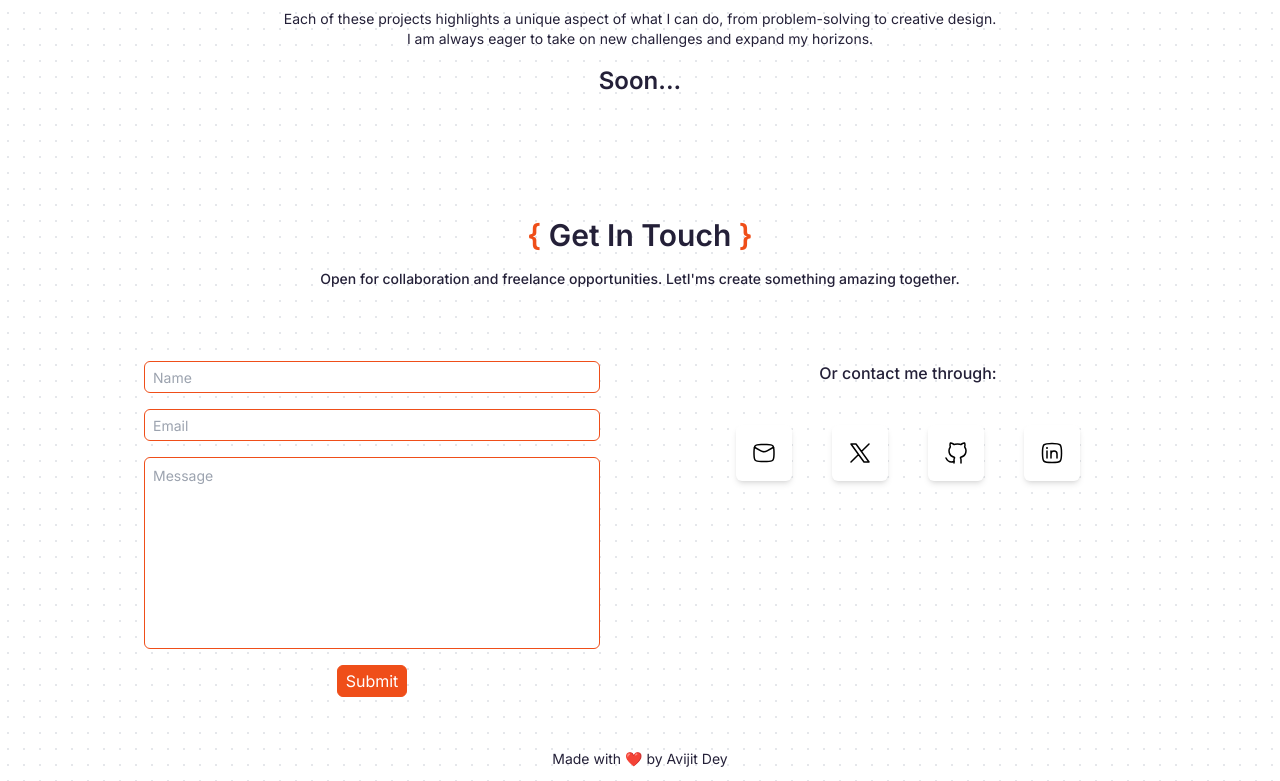
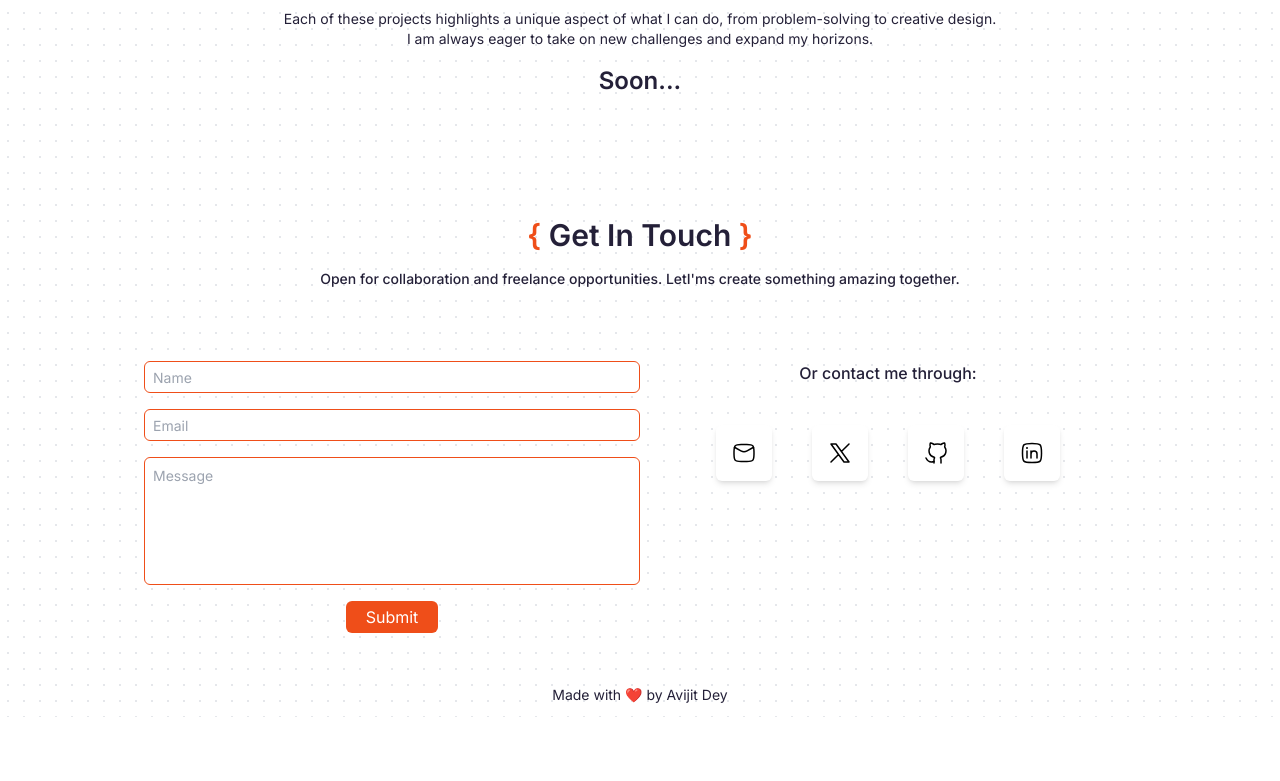
Before and after one commit to Avijit07x/Portfolio, a Next.js app: page / in a window 1280 px wide. Shown: the part 1579-2360 px from the top of the page. After the commit the page ends 2296 px from the top, so only its background shows below. Built offline with nearby package versions, Linux system fonts and the light colour scheme; no server answers.

Commit message:
fix : contact me

```diff
--- a/src/components/ContactMe.js
+++ b/src/components/ContactMe.js
@@ -15,7 +15,7 @@ const ContactMe = () => {
 				Open for collaboration and freelance opportunities. LetI&#39;ms create
 				something amazing together.
 			</p>
-			<div className="mt-3 flex flex-col justify-center lg:mt-10 lg:flex-row lg:gap-20">
+			<div className="mt-3 flex flex-col justify-center lg:mt-10 lg:flex-row">
 				<form
 					action=""
 					className="mx-auto mt-8 flex w-full flex-col gap-4 lg:w-1/2"
@@ -34,11 +34,11 @@ const ContactMe = () => {
 						required
 					/>
 					<textarea
-						className="transition-color h-48 resize-none rounded-md border border-primary px-2 py-2 text-sm outline-none placeholder:text-sm focus:border-2"
+						className="transition-color h-32 resize-none rounded-md border border-primary px-2 py-2 text-sm outline-none placeholder:text-sm focus:border-2"
 						placeholder="Message"
 						required
 					></textarea>
-					<button className="mx-auto h-8 w-fit rounded-md border border-primary bg-primary px-2 text-white">
+					<button className="mx-auto w-fit rounded-md bg-primary px-5 py-1 text-white">
 						Submit
 					</button>
 				</form>
@@ -49,6 +49,7 @@ const ContactMe = () => {
 							className="rounded-md bg-white p-3 shadow-md lg:p-4"
 							href="mailto:deyavijit134@gmail.com"
 							target="_blank"
+							aria-label="email me"
 						>
 							<EmailIcon />
 						</Link>
@@ -56,6 +57,7 @@ const ContactMe = () => {
 							className="rounded-md bg-white p-3 shadow-md lg:p-4"
 							href="https://twitter.com/Avijit07x"
 							target="_blank"
+							aria-label="follow me on twitter"
 						>
 							<XIcon />
 						</Link>
@@ -63,6 +65,7 @@ const ContactMe = () => {
 							className="rounded-md bg-white p-3 shadow-md lg:p-4"
 							href="https://github.com/Avijit07x"
 							target="_blank"
+							aria-label="follow me on github"
 						>
 							<GithubIcon />
 						</Link>
@@ -70,6 +73,7 @@ const ContactMe = () => {
 							className="rounded-md bg-white p-3 shadow-md lg:p-4"
 							href="/"
 							target="_blank"
+							aria-label="follow me on linkedin"
 						>
 							<LinkedinIcon />
 						</Link>
```
